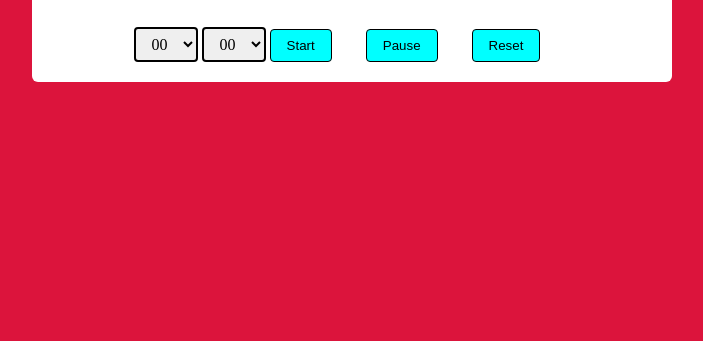
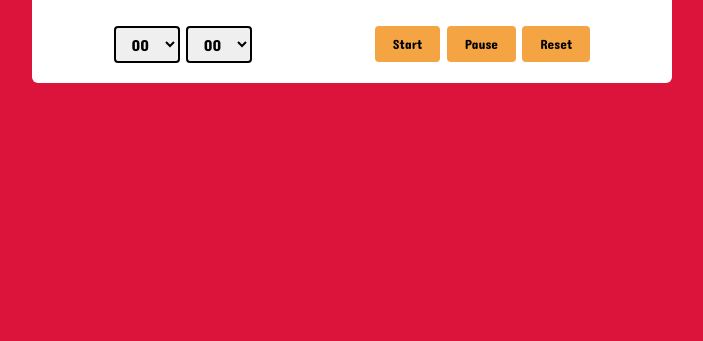
Before and after one commit to mahimaraghu/mahimaraghu.github.io, a website: page projects/Countdown/index.html in a window 1280 px wide. Shown: the part 459-800 px from the top of the page, without its empty margins (288-991 px from the left). Drawn offline with Linux system fonts and the light colour scheme.

Commit message:
Added scss

```diff
--- a/projects/Stopwatch/index.html
+++ b/projects/Countdown/index.html
@@ -5,21 +5,26 @@
     <meta charset="UTF-8">
     <meta http-equiv="X-UA-Compatible" content="IE=edge">
     <meta name="viewport" content="width=device-width, initial-scale=1.0">
-    <title>Stopwatch</title>
+    <title>CountDown</title>
     <link rel="stylesheet" href="style.css">
+
 </head>
 
 <body>
     <main class="Center">
         <div class="container">
-            <h1>STOPWATCH</h1>
+            <h1>CountDown</h1>
             <div id="display">--:--</div>
             <div class="sw">
-                <select name="" id="timeMin"></select>
-                <select name="" id="timeSec"></select>
-                <button id="start">Start</button>
-                <button id="pause">Pause</button>
-                <button id="reset">Reset</button>
+                <div>
+                    <select name="" id="timeMin"></select>
+                    <select name="" id="timeSec"></select>
+                </div>
+                <div>
+                    <button id="start">Start</button>
+                    <button id="pause">Pause</button>
+                    <button id="reset">Reset</button>
+                </div>
             </div>
         </div>
     </main>
--- a/projects/Stopwatch/style.scss
+++ b/projects/Countdown/style.scss
@@ -1,6 +1,18 @@
+@import url('https://fonts.googleapis.com/css2?family=Concert+One&display=swap');
+// @import url('https://fonts.googleapis.com/css2?family=Gluten:wght@300;&display=swap');
+$c: #F4A442;
+$c-bg: crimson;
+$c-body:#454545;
 * {
     margin: 0;
     padding: 0;
+}
+
+body {
+    // font-family: 'Gluten', cursive;
+    font-family: 'Concert One';
+    font-weight: 400;
+    color: $c-body;
 }
 
 .Center {
@@ -12,14 +24,22 @@
 }
 
 .sw {
-    text-align: center;
+    display: flex;
+    justify-content: space-around;
     button {
         padding: 8px 16px;
-        background-color: aqua;
+        background-color: $c;
         color: black;
         border-radius: 4px;
-        border: 1px solid black;
-        margin-right: 30px;
+        border: 2px solid $c;
+        // border: none;
+        outline: none;
+        font-family: inherit;
+        cursor: pointer;
+        transition: tranform 200;
+        &:hover {
+            transform: scale(1.1);
+        }
     }
     select {
         padding: 6px 12px;
@@ -32,7 +52,7 @@
 }
 
 main {
-    background-color: crimson;
+    background-color: $c-bg;
 }
 
 .container {
```
Also changed, not shown: projects/Countdown/main.js (renamed from projects/Stopwatch/main.js), projects/Countdown/style.css, 2 other files.
